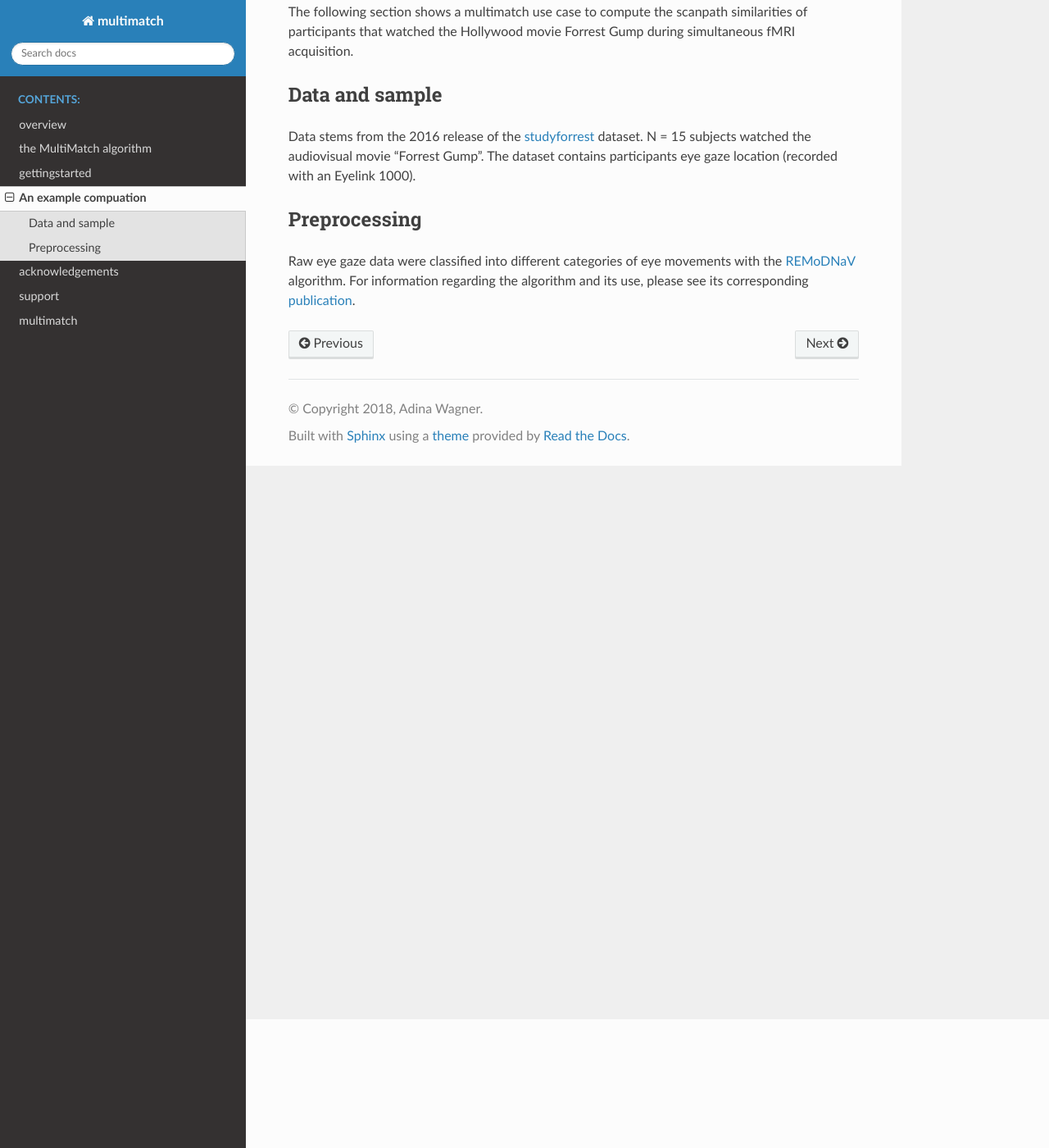
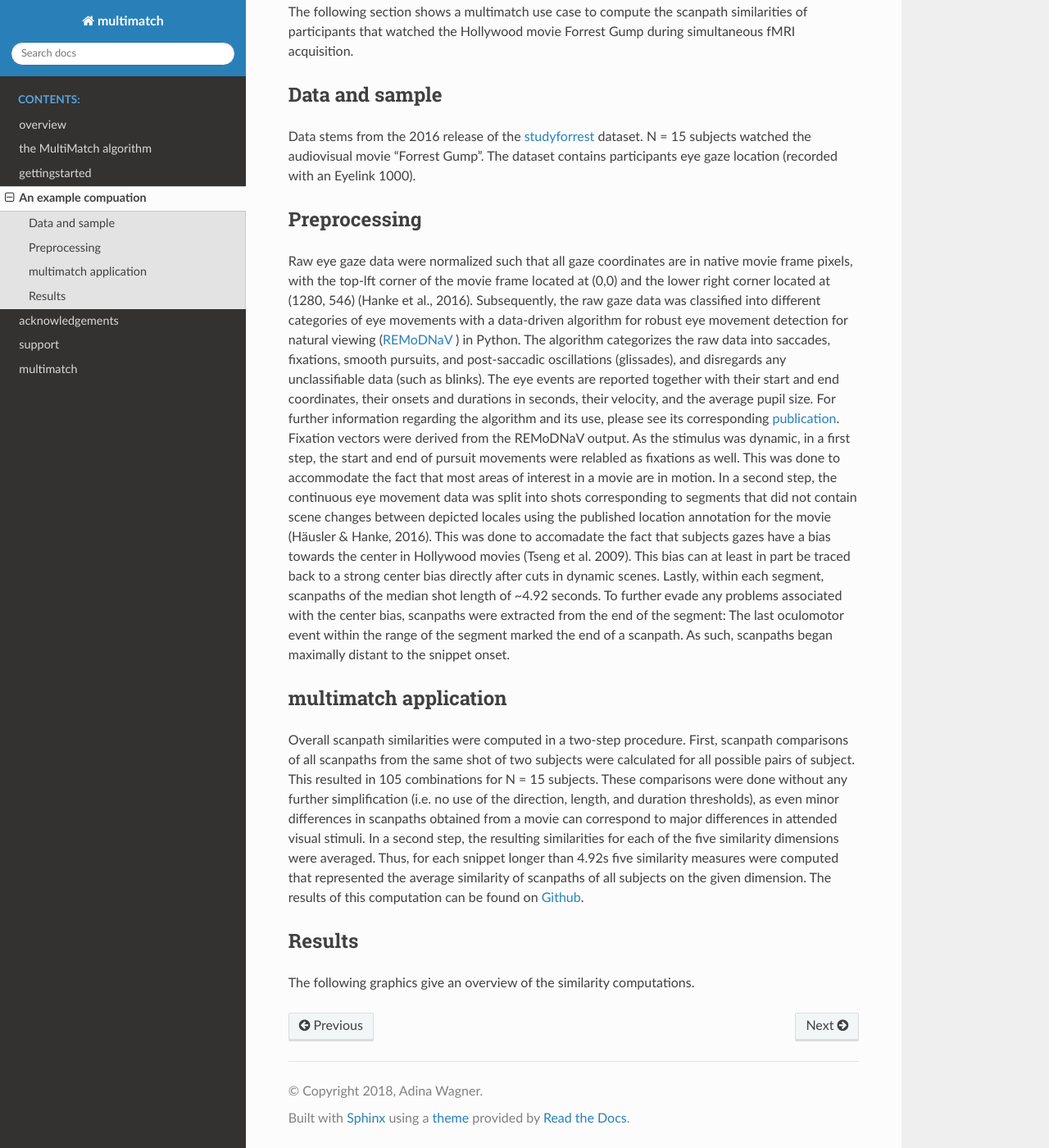
Before and after one commit to adswa/multimatch_gaze, a Sphinx documentation site: the page built from docs/source/example.rst, in a window 1280 px wide and 1400 px high, scrolled down 157 px. Shown: the whole window at 82% size. Built offline with Sphinx 7.4.7 and the Read the Docs theme 2.0.0, drawn with Linux system fonts in a browser that asks for light colours.

Commit message:
more work on the example

```diff
--- a/docs/source/example.rst
+++ b/docs/source/example.rst
@@ -15,11 +15,56 @@ eye gaze location (recorded with an Eyelink 1000).
 
 Preprocessing
 ^^^^^^^^^^^^^
-Raw eye gaze data were classified into different categories of eye movements
-with the REMoDNaV_ algorithm. For information regarding the algorithm and its
-use, please see its corresponding publication_.
-
+Raw eye gaze data were normalized such that all gaze coordinates are in native
+movie frame pixels, with the top-lft corner of the movie frame located at (0,0)
+and the lower right corner located at (1280, 546) (Hanke et al., 2016).
+Subsequently, the raw gaze data was classified into different categories of eye movements
+with a data-driven algorithm for robust eye movement detection for natural
+viewing (REMoDNaV_ ) in Python. The algorithm categorizes the raw data into
+saccades, fixations, smooth pursuits, and post-saccadic oscillations
+(glissades), and disregards any unclassifiable data (such as blinks). The eye
+events are reported together with their start and end coordinates, their onsets
+and durations in seconds, their velocity, and the average pupil size. For
+further information regarding the algorithm and its use, please see its
+corresponding publication_.
+Fixation vectors were derived from the REMoDNaV output. As the stimulus was
+dynamic, in a first step, the start and end of pursuit movements were relabled as fixations as
+well. This was done to accommodate the fact that most areas of interest in a
+movie are in motion.
+In a second step, the continuous eye movement data was split into shots
+corresponding to segments that did not contain scene changes between depicted
+locales using the published location annotation for the movie (Häusler & Hanke,
+2016). This was done to accomadate the fact that subjects gazes have
+a bias towards the center in Hollywood movies (Tseng et al. 2009). This bias can
+at least in part be traced back to a strong center bias directly after cuts in
+dynamic scenes. Lastly, within each segment, scanpaths of the median shot length
+of ~4.92 seconds. To further evade any problems associated with the center bias,
+scanpaths were extracted from the end of the segment: The last oculomotor event
+within the range of the segment marked the end of a scanpath. As such, scanpaths
+began maximally distant to the snippet onset.
 
 
 .. _REmoDNaV: https://github.com/psychoinformatics-de/remodnav
 .. _publication: pathtoourpublication.de
+
+multimatch application
+^^^^^^^^^^^^^^^^^^^^^^
+Overall scanpath similarities were computed in a two-step procedure. First,
+scanpath comparisons of all scanpaths from the same shot of two subjects were
+calculated for all possible pairs of subject. This resulted in 105 combinations
+for N = 15 subjects. These comparisons were done without any further
+simplification (i.e. no use of the direction, length, and duration thresholds),
+as even minor differences in scanpaths obtained from a movie can correspond to
+major differences in attended visual stimuli. In a second step, the resulting
+similarities for each of the five similarity dimensions were averaged. Thus, for
+each snippet longer than 4.92s five similarity measures were computed that
+represented the average similarity of scanpaths of all subjects on the given
+dimension.
+The results of this computation can be found on Github_.
+
+.. _Github: https://www.github.com/AdinaWagner/multimatch_forrest
+
+Results
+^^^^^^^
+
+The following graphics give an overview of the similarity computations.
```
